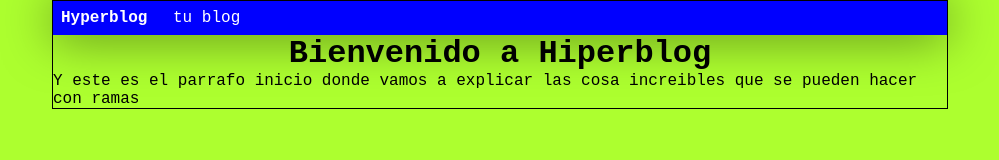
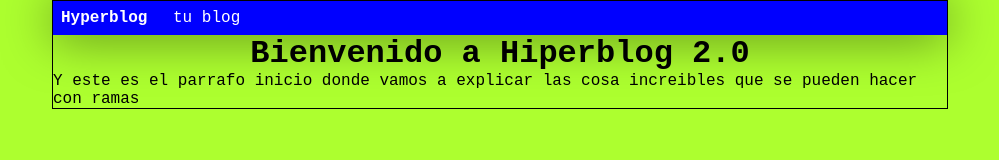
Before and after one commit to Jefferstame/hyperblog, a plain HTML site: page index.html in a window 1280 px wide. Shown: the whole page, without its empty margins (140-1139 px from the left). Drawn offline with Linux system fonts and the light colour scheme.

Commit message:
Una version del Hiperblog

```diff
--- a/index.html
+++ b/index.html
@@ -14,7 +14,7 @@
             <span id = "tagline">tu blog</span>
         </div>
         <div id = "post">
-            <h1 class="titulo">Bienvenido a Hiperblog</h1>
+            <h1 class="titulo">Bienvenido a Hiperblog 2.0</h1>
             <p class="parrafo">Y este es el parrafo inicio donde vamos a explicar las cosa increibles que se pueden hacer con ramas</p>
         </div>
 
```
